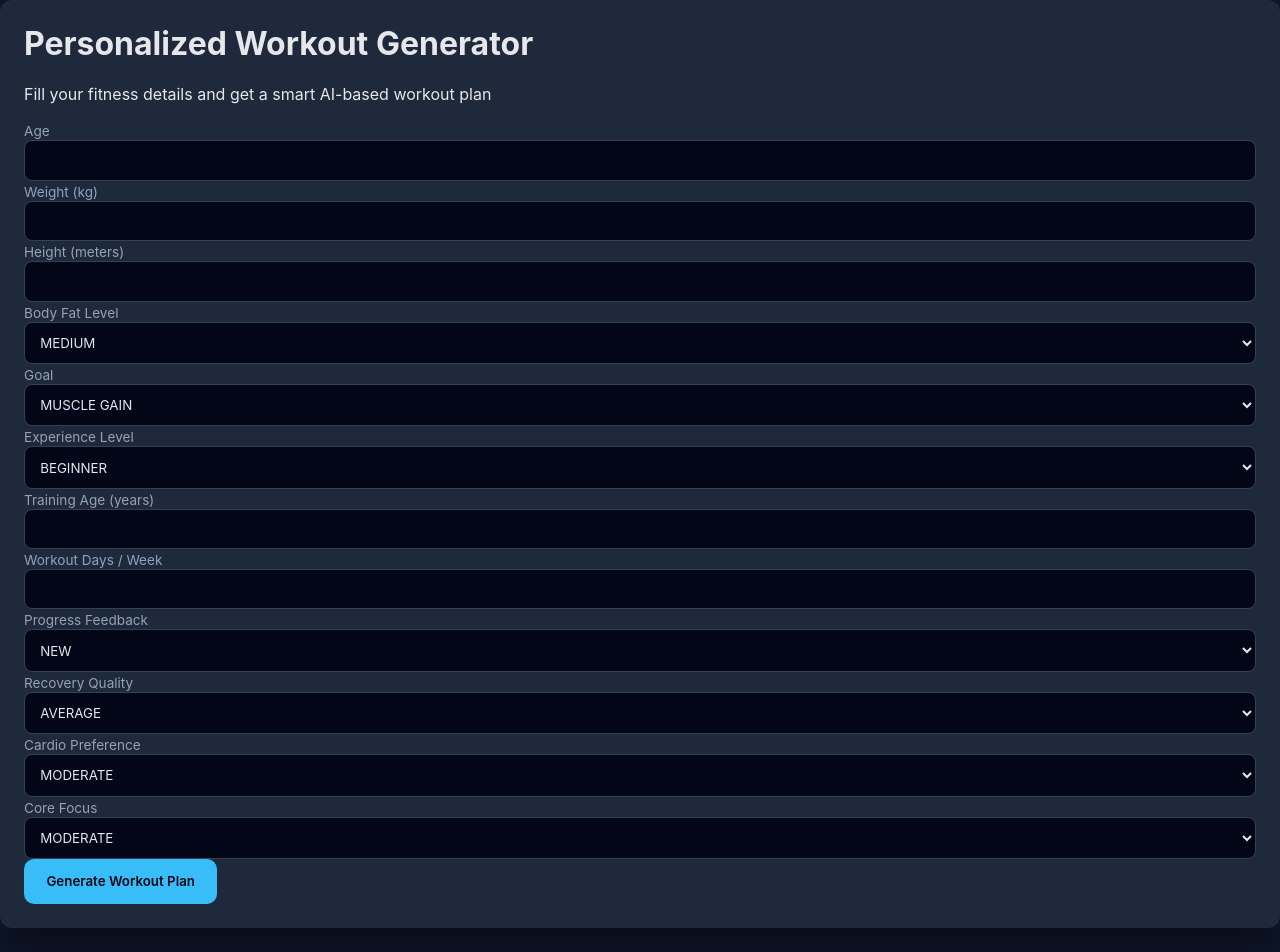
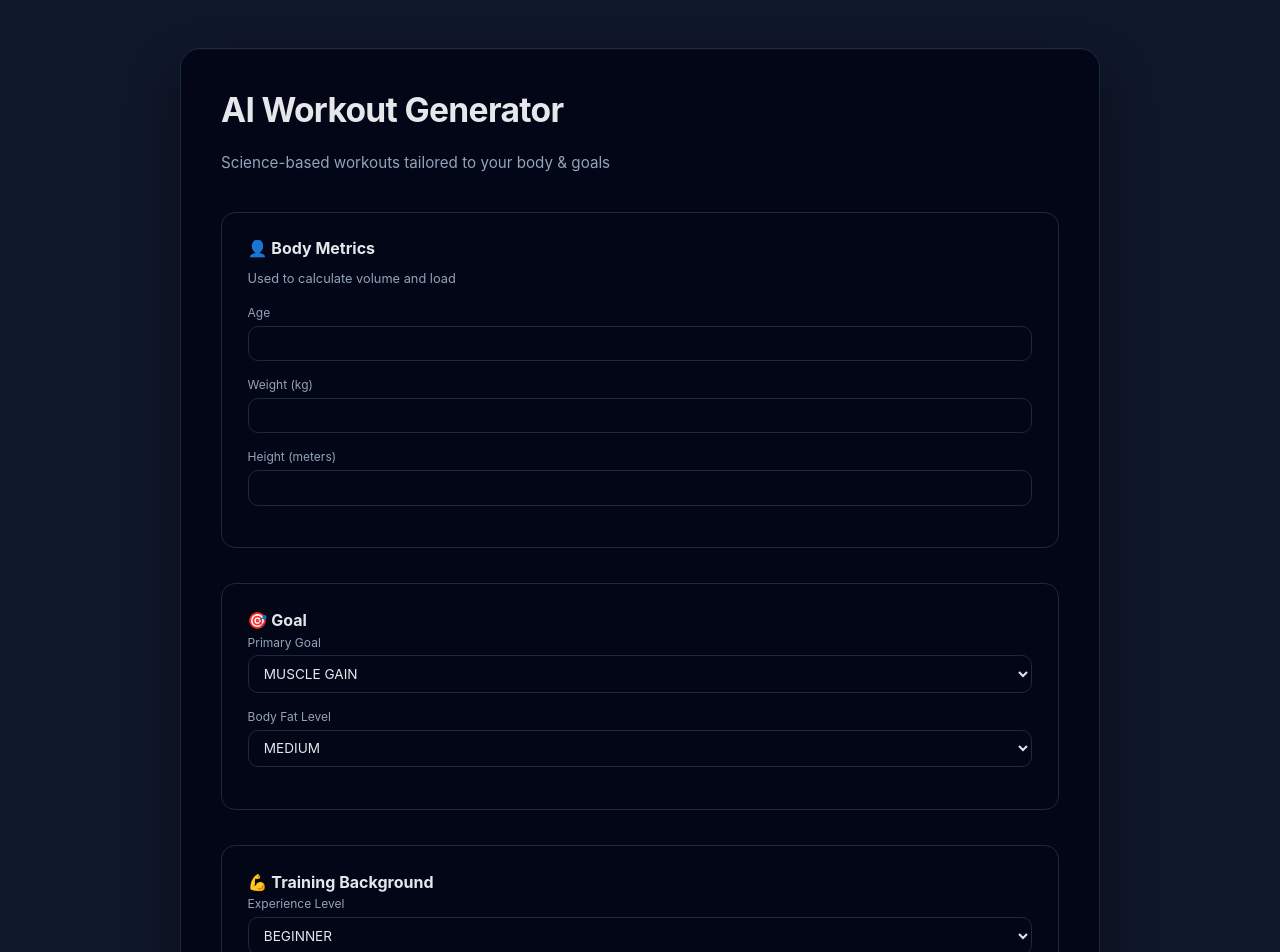
Before and after one commit to TejasBandal1/AI-Based-Gym-Workout-Recommender, a React (Vite) app in the folder frontend/gym-ui/: page / in a window 1280 px wide. Shown: the top 952 px of the page. Built offline with nearby package versions, Linux system fonts and the light colour scheme.

Commit message:
UI/UX upgrade: professional workout UI with per-set weight support

```diff
--- a/frontend/gym-ui/src/components/InputForm.jsx
+++ b/frontend/gym-ui/src/components/InputForm.jsx
@@ -28,7 +28,6 @@ export default function InputForm({ onSubmit }) {
   const handleSubmit = (e) => {
     e.preventDefault();
 
-    // -------- Validation --------
     if (!form.age || !form.weight || !form.height || !form.days) {
       setError("Please fill all required fields.");
       return;
@@ -39,8 +38,6 @@ export default function InputForm({ onSubmit }) {
       return;
     }
 
-    // -------- IMPORTANT FIX --------
-    // Convert numeric fields from string → number
     const payload = {
       age: Number(form.age),
       weight: Number(form.weight),
@@ -61,90 +58,63 @@ export default function InputForm({ onSubmit }) {
 
   return (
     <div className="card">
-      <h1 className="title">Personalized Workout Generator</h1>
-      <p className="subtitle">
-        Fill your fitness details and get a smart AI-based workout plan
-      </p>
+      <h1 className="title">AI Workout Generator</h1>
+      <p className="subtitle">Science-based workouts tailored to your body & goals</p>
 
       <form className="form-grid" onSubmit={handleSubmit}>
-        <Field label="Age" name="age" value={form.age} onChange={handleChange} />
-        <Field label="Weight (kg)" name="weight" value={form.weight} onChange={handleChange} />
-        <Field label="Height (meters)" name="height" value={form.height} onChange={handleChange} />
 
-        <Select
-          label="Body Fat Level"
-          name="body_fat_category"
-          value={form.body_fat_category}
-          onChange={handleChange}
-          options={["low", "medium", "high"]}
-        />
+        <div className="form-section">
+          <h3>👤 Body Metrics</h3>
+          <p className="section-hint">Used to calculate volume and load</p>
 
-        <Select
-          label="Goal"
-          name="goal"
-          value={form.goal}
-          onChange={handleChange}
-          options={["muscle_gain", "weight_loss"]}
-        />
+          <Field label="Age" name="age" value={form.age} onChange={handleChange} />
+          <Field label="Weight (kg)" name="weight" value={form.weight} onChange={handleChange} />
+          <Field label="Height (meters)" name="height" value={form.height} onChange={handleChange} />
+        </div>
 
-        <Select
-          label="Experience Level"
-          name="experience"
-          value={form.experience}
-          onChange={handleChange}
-          options={["beginner", "intermediate", "advanced"]}
-        />
+        <div className="form-section">
+          <h3>🎯 Goal</h3>
 
-        <Field
-          label="Training Age (years)"
-          name="training_age_years"
-          value={form.training_age_years}
-          onChange={handleChange}
-        />
+          <Select label="Primary Goal" name="goal" value={form.goal} onChange={handleChange}
+            options={["muscle_gain", "weight_loss"]} />
 
-        <Field
-          label="Workout Days / Week"
-          name="days"
-          value={form.days}
-          onChange={handleChange}
-        />
+          <Select label="Body Fat Level" name="body_fat_category" value={form.body_fat_category}
+            onChange={handleChange} options={["low", "medium", "high"]} />
+        </div>
 
-        <Select
-          label="Progress Feedback"
-          name="progress_feedback"
-          value={form.progress_feedback}
-          onChange={handleChange}
-          options={["new", "poor", "good", "excellent", "easy"]}
-        />
+        <div className="form-section">
+          <h3>💪 Training Background</h3>
 
-        <Select
-          label="Recovery Quality"
-          name="recovery_score"
-          value={form.recovery_score}
-          onChange={handleChange}
-          options={["poor", "average", "good"]}
-        />
+          <Select label="Experience Level" name="experience" value={form.experience}
+            onChange={handleChange} options={["beginner", "intermediate", "advanced"]} />
 
-        <Select
-          label="Cardio Preference"
-          name="cardio_preference"
-          value={form.cardio_preference}
-          onChange={handleChange}
-          options={["low", "moderate", "high"]}
-        />
+          <Field label="Training Age (years)" name="training_age_years"
+            value={form.training_age_years} onChange={handleChange} />
 
-        <Select
-          label="Core Focus"
-          name="core_focus"
-          value={form.core_focus}
-          onChange={handleChange}
-          options={["low", "moderate", "high"]}
-        />
+          <Field label="Workout Days / Week" name="days"
+            value={form.days} onChange={handleChange} />
+        </div>
+
+        <div className="form-section">
+          <h3>⚙️ Preferences</h3>
+
+          <Select label="Recovery Quality" name="recovery_score"
+            value={form.recovery_score} onChange={handleChange}
+            options={["poor", "average", "good"]} />
+
+          <Select label="Cardio Preference" name="cardio_preference"
+            value={form.cardio_preference} onChange={handleChange}
+            options={["low", "moderate", "high"]} />
+
+          <Select label="Core Focus" name="core_focus"
+            value={form.core_focus} onChange={handleChange}
+            options={["low", "moderate", "high"]} />
+        </div>
 
         {error && <p className="error">{error}</p>}
 
-        <button className="primary-btn" type="submit">
-          Generate Workout Plan
+        <button className="primary-btn large" type="submit">
+          🔥 Generate My AI Workout
         </button>
       </form>
     </div>
--- a/frontend/gym-ui/src/components/WorkoutUI.css
+++ b/frontend/gym-ui/src/components/WorkoutUI.css
@@ -1,179 +1,285 @@
 /* =========================
-   POLISHED WORKOUT PLAN UI
+   DESIGN TOKENS
    ========================= */
 
-.workout-card {
-  background: linear-gradient(180deg, #020617, #020617);
+:root {
+  --bg-main: #020617;
+  --bg-soft: #020617;
+  --border-soft: #1e293b;
+
+  --text-main: #e5e7eb;
+  --text-muted: #94a3b8;
+  --text-accent: #a5b4fc;
+
+  --primary: #6366f1;
+  --primary-dark: #4f46e5;
+
+  --radius-lg: 20px;
+  --radius-md: 14px;
+  --radius-sm: 10px;
 }
 
-/* Header */
-.workout-header {
-  margin-bottom: 2.2rem;
+/* =========================
+   GLOBAL CARD SYSTEM
+   ========================= */
+
+.card {
+  background: linear-gradient(180deg, #020617, #020617);
+  border-radius: var(--radius-lg);
+  padding: 2.5rem;
+  margin: 3rem auto;
+  max-width: 920px;
+  border: 1px solid var(--border-soft);
+
+  box-shadow:
+    0 25px 50px rgba(0, 0, 0, 0.45),
+    inset 0 1px 0 rgba(255, 255, 255, 0.03);
 }
 
-.workout-header h2 {
+.card.muted {
+  opacity: 0.65;
+  text-align: center;
+}
+
+/* =========================
+   TYPOGRAPHY
+   ========================= */
+
+.title {
   font-size: 2.1rem;
   font-weight: 700;
   letter-spacing: -0.02em;
 }
 
-.workout-meta {
-  display: flex;
-  gap: 1.5rem;
-  flex-wrap: wrap;
+.subtitle {
+  color: var(--text-muted);
   margin-top: 0.4rem;
-  font-size: 0.85rem;
-  color: #94a3b8;
+  font-size: 0.95rem;
 }
 
-/* Day block */
-.day-block {
-  margin-top: 3rem;
+/* =========================
+   FORM LAYOUT
+   ========================= */
+
+.form-grid {
+  display: grid;
+  gap: 2.2rem;
+  margin-top: 2.5rem;
 }
 
-.day-title {
-  font-size: 1.5rem;
-  font-weight: 600;
-  margin-bottom: 1.2rem;
-  padding-bottom: 0.5rem;
-  border-bottom: 1px solid #1e293b;
+.form-section {
+  padding: 1.6rem;
+  border-radius: var(--radius-md);
+  background: #020617;
+  border: 1px solid var(--border-soft);
 }
 
-/* Section block */
-.section-block {
-  margin-top: 1.6rem;
-  padding-left: 0.4rem;
+.form-section h3 {
+  font-size: 1rem;
+  margin-bottom: 0.3rem;
 }
 
-.section-title {
-  font-size: 0.9rem;
-  font-weight: 600;
-  color: #60a5fa;
-  margin-bottom: 0.7rem;
-  text-transform: uppercase;
-  letter-spacing: 0.08em;
+.section-hint {
+  font-size: 0.8rem;
+  color: var(--text-muted);
+  margin-bottom: 1.2rem;
 }
 
-/* Exercise list */
-.exercise-list {
+.form-group {
   display: flex;
   flex-direction: column;
-  gap: 0.75rem;
+  gap: 0.35rem;
+  margin-bottom: 1rem;
 }
 
-/* Exercise card */
-.exercise-card {
-  background: #020617;
-  border: 1px solid #1e293b;
-  border-radius: 12px;
-  padding: 0.8rem 1rem;
-  display: flex;
-  justify-content: space-between;
-  align-items: center;
-  transition: border 0.2s ease, transform 0.15s ease;
+.form-group label {
+  font-size: 0.75rem;
+  color: var(--text-muted);
 }
 
-.exercise-card:hover {
-  border-color: #6366f1;
+input,
+select {
+  background: #020617;
+  border: 1px solid var(--border-soft);
+  color: var(--text-main);
+  padding: 0.55rem 0.7rem;
+  border-radius: var(--radius-sm);
+  font-size: 0.85rem;
+}
+
+input:focus,
+select:focus {
+  outline: none;
+  border-color: var(--primary);
+}
+
+/* =========================
+   PRIMARY BUTTON
+   ========================= */
+
+.primary-btn {
+  margin-top: 1.8rem;
+  background: linear-gradient(135deg, var(--primary), var(--primary-dark));
+  border: none;
+  border-radius: var(--radius-md);
+  padding: 0.9rem 1.2rem;
+  font-size: 0.95rem;
+  font-weight: 600;
+  color: white;
+  cursor: pointer;
+  transition: transform 0.15s ease, box-shadow 0.15s ease;
+}
+
+.primary-btn:hover {
   transform: translateY(-1px);
+  box-shadow: 0 10px 25px rgba(99, 102, 241, 0.35);
+}
+
+/* =========================
+   ERROR MESSAGE
+   ========================= */
+
+.error {
+  background: rgba(239, 68, 68, 0.08);
+  color: #fca5a5;
+  border: 1px solid rgba(239, 68, 68, 0.3);
+  padding: 0.6rem 0.8rem;
+  border-radius: var(--radius-sm);
+  font-size: 0.8rem;
+  margin-top: 0.8rem;
+}
+
+/* =========================
+   WEEK GRID
+   ========================= */
+
+.week-grid {
+  display: grid;
+  grid-template-columns: 1fr;
+  gap: 2.3rem;
+  margin-top: 2.5rem;
+}
+
+/* =========================
+   DAY CARD
+   ========================= */
+
+.day-card {
+  background: #020617;
+  border-radius: var(--radius-lg);
+  padding: 2rem;
+  border: 1px solid var(--border-soft);
+  box-shadow: 0 15px 35px rgba(0,0,0,0.35);
+}
+
+.day-card.rest {
+  opacity: 0.55;
+  text-align: center;
+}
+
+/* =========================
+   DAY HEADER
+   ========================= */
+
+.day-top {
+  margin-bottom: 1.6rem;
+}
+
+.day-pill {
+  display: inline-block;
+  background: linear-gradient(135deg, var(--primary), var(--primary-dark));
+  color: white;
+  font-size: 0.7rem;
+  padding: 0.3rem 0.7rem;
+  border-radius: 999px;
+  margin-bottom: 0.6rem;
+}
+
+.day-top h3 {
+  font-size: 1.4rem;
+  margin: 0.2rem 0;
+}
+
+.day-focus {
+  font-size: 0.85rem;
+  color: var(--text-muted);
+}
+
+/* =========================
+   SECTIONS
+   ========================= */
+
+.section {
+  margin-top: 1.7rem;
+}
+
+.section h4 {
+  font-size: 0.7rem;
+  letter-spacing: 0.12em;
+  text-transform: uppercase;
+  color: #60a5fa;
+  margin-bottom: 0.8rem;
+}
+
+/* =========================
+   EXERCISE ROW
+   ========================= */
+
+.exercise-row {
+  display: flex;
+  flex-direction: column;
+  gap: 0.6rem;
+  padding: 0.9rem 0;
+  border-bottom: 1px dashed var(--border-soft);
 }
 
 .exercise-name {
   font-size: 0.95rem;
-  font-weight: 600;
-  color: #f9fafb;
-}
-
-.exercise-details {
-  font-size: 0.8rem;
-  color: #9ca3af;
-}
-
-.exercise-details .weight {
-  margin-left: 0.5rem;
-  color: #a5b4fc;
   font-weight: 500;
 }
 
-/* Text-only items (Warm-up, Finisher) */
-.text-item {
-  font-size: 0.9rem;
-  color: #e5e7eb;
-  padding-left: 0.6rem;
+/* =========================
+   BREAKDOWN CHIPS
+   ========================= */
+
+.exercise-breakdown {
+  display: flex;
+  flex-wrap: wrap;
+  gap: 0.6rem;
+}
+
+.exercise-breakdown span {
+  display: inline-flex;
+  align-items: center;
+  gap: 0.3rem;
+
+  background: #020617;
+  border: 1px solid var(--border-soft);
+  padding: 0.4rem 0.65rem;
+  border-radius: var(--radius-sm);
+
+  font-size: 0.8rem;
+  color: var(--text-main);
+}
+
+.exercise-breakdown strong {
+  color: var(--text-accent);
+}
+
+/* =========================
+   TEXT ROWS
+   ========================= */
+
+.text-row {
+  font-size: 0.85rem;
+  color: var(--text-main);
+  padding-left: 0.8rem;
   position: relative;
 }
 
-.text-item::before {
+.text-row::before {
   content: "•";
   position: absolute;
   left: 0;
   color: #60a5fa;
 }
-/* =========================
-   DAY LEVEL STRUCTURE
-   ========================= */
-
-.day-header {
-  display: flex;
-  align-items: center;
-  gap: 1rem;
-  margin-bottom: 1.2rem;
-}
-
-.day-badge {
-  background: linear-gradient(135deg, #6366f1, #4f46e5);
-  color: white;
-  padding: 0.4rem 0.8rem;
-  border-radius: 999px;
-  font-size: 0.75rem;
-  font-weight: 600;
-}
-
-.day-subtitle {
-  font-size: 0.8rem;
-  color: #94a3b8;
-  margin-top: 0.2rem;
-}
-/* =========================
-   WEEKLY CALENDAR & UX
-   ========================= */
-
-.start-day-toggle {
-  margin-top: 1rem;
-  display: flex;
-  gap: 0.6rem;
-  align-items: center;
-  font-size: 0.85rem;
-}
-
-.start-day-toggle button {
-  padding: 0.3rem 0.7rem;
-  border-radius: 8px;
-  border: 1px solid #1e293b;
-  background: #020617;
-  color: #e5e7eb;
-  cursor: pointer;
-}
-
-.start-day-toggle button.active {
-  background: #6366f1;
-  border-color: #6366f1;
-}
-
-.progression-note {
-  margin-top: 1rem;
-  padding: 0.8rem 1rem;
-  border-left: 4px solid #6366f1;
-  background: #020617;
-  font-size: 0.9rem;
-  color: #e5e7eb;
-}
-
-.rest-day {
-  opacity: 0.7;
-}
-
-.rest-text {
-  font-style: italic;
-  color: #94a3b8;
-}
--- a/frontend/gym-ui/src/pages/Home.jsx
+++ b/frontend/gym-ui/src/pages/Home.jsx
@@ -15,13 +15,10 @@ export default function Home() {
       setError("");
       setDaysPerWeek(Number(formData.days));
 
-      // ✅ CORRECT API CALL (uses Render backend)
       const res = await api.post("/predict/", formData);
-
       setPlan(res.data);
     } catch (err) {
-      console.error(err);
-      setError("Failed to generate workout plan. Please try again.");
+      setError("Failed to generate workout plan.");
     } finally {
       setLoading(false);
     }
@@ -31,8 +28,14 @@ export default function Home() {
     <>
       <InputForm onSubmit={generatePlan} />
 
-      {loading && <p style={{ textAlign: "center" }}>Generating workout...</p>}
-      {error && <p style={{ color: "red", textAlign: "center" }}>{error}</p>}
+      {loading && (
+        <div className="loading-state">
+          <div className="spinner"></div>
+          <p>Building your personalized workout 💪</p>
+        </div>
+      )}
+
+      {error && <p className="error center">{error}</p>}
 
       <WorkoutPlan plan={plan} daysPerWeek={daysPerWeek} />
     </>
```
Also changed, not shown: frontend/gym-ui/src/components/WorkoutPlan.jsx (+66 -74 lines).
